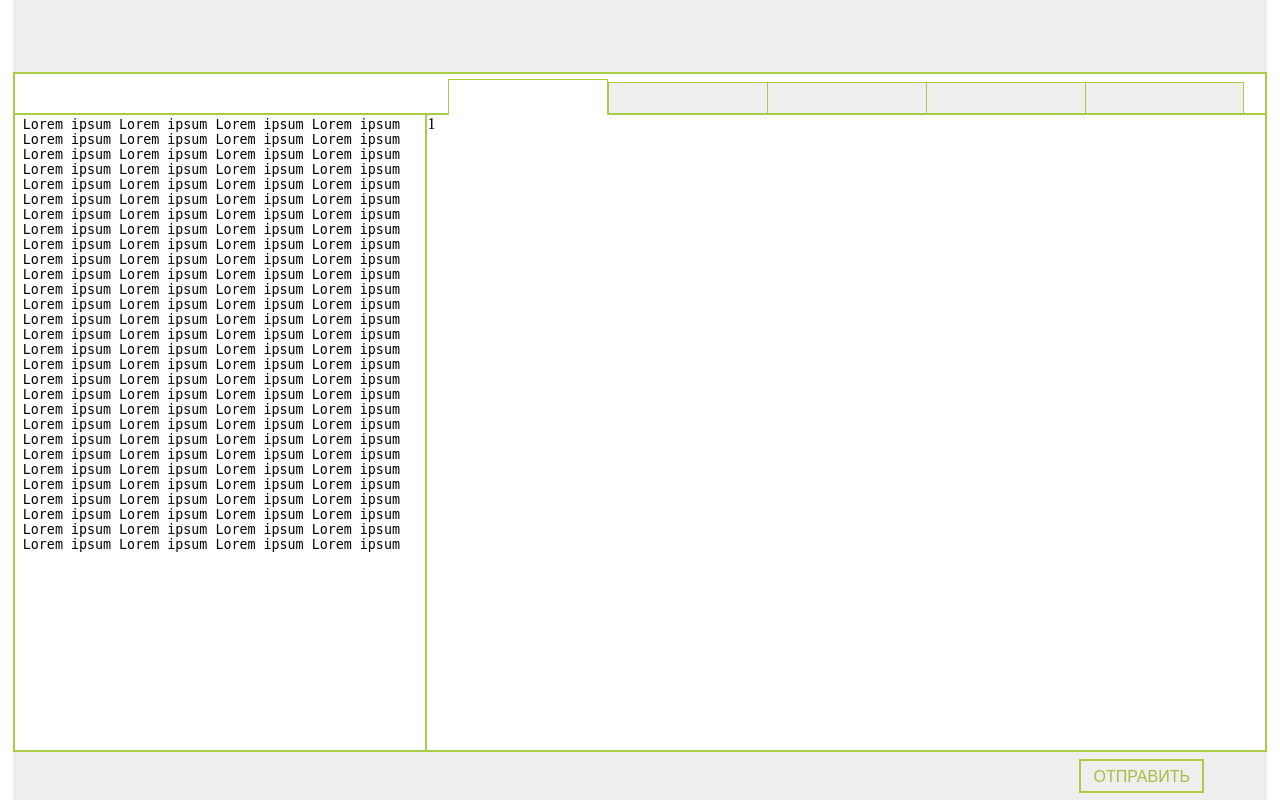
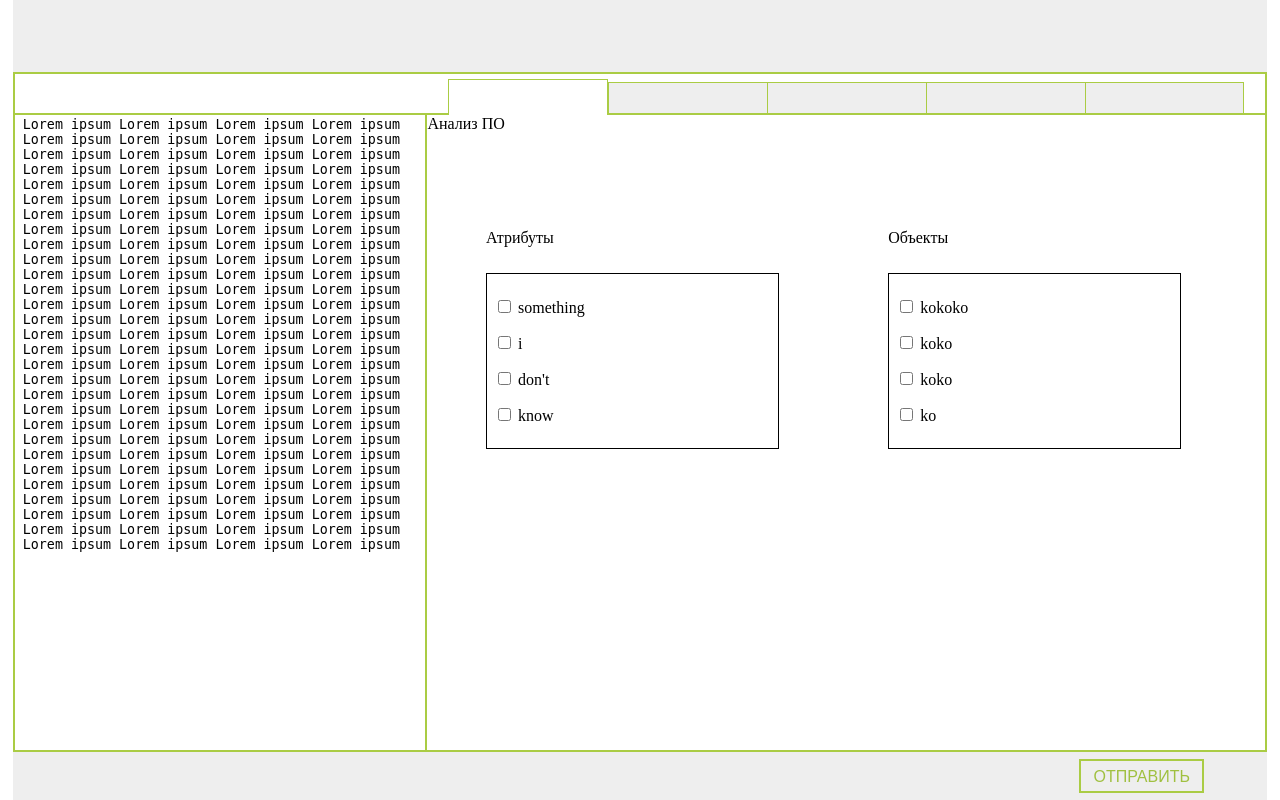
Before and after one commit to msemikin/cache, a PHP site: page /pg/workenv.html in a window 1280 px wide. Run offline with PHP 8.4, Linux system fonts and the light colour scheme.

Commit message:
добавлены блоки для текста,без выделения

```diff
--- a/WEB/css/css.css
+++ b/WEB/css/css.css
@@ -152,3 +152,34 @@ input, textarea, button {
     top: 100%;
     width: 100%;
 }
+
+.obectBox{
+    position: absolute;;
+    width: 35%;
+    padding: 7px;
+    padding-right: 20px;
+    border: solid 1px black;
+    left: 7%;
+    top: 25%;
+}
+.attributesBox{
+    position: absolute;
+    width: 35%;
+    padding: 7px;
+    padding-right: 20px;
+    border: solid 1px black;
+    left: 55%;
+    top: 25%;
+}
+.objectText
+{
+    position: absolute;
+    left: 7%;
+    top: 18%;
+}
+.attributesText
+{
+    position: absolute;
+    left: 55%;
+    top: 18%;
+}
--- a/WEB/pg/workenv.html
+++ b/WEB/pg/workenv.html
@@ -26,12 +26,34 @@
     <div class="left-div">
         <textarea class="main-text">Lorem ipsum Lorem ipsum Lorem ipsum Lorem ipsum Lorem ipsum Lorem ipsum Lorem ipsum Lorem ipsum Lorem ipsum Lorem ipsum Lorem ipsum Lorem ipsum Lorem ipsum Lorem ipsum Lorem ipsum Lorem ipsum Lorem ipsum Lorem ipsum Lorem ipsum Lorem ipsum Lorem ipsum Lorem ipsum Lorem ipsum Lorem ipsum Lorem ipsum Lorem ipsum Lorem ipsum Lorem ipsum Lorem ipsum Lorem ipsum Lorem ipsum Lorem ipsum Lorem ipsum Lorem ipsum Lorem ipsum Lorem ipsum Lorem ipsum Lorem ipsum Lorem ipsum Lorem ipsum Lorem ipsum Lorem ipsum Lorem ipsum Lorem ipsum Lorem ipsum Lorem ipsum Lorem ipsum Lorem ipsum Lorem ipsum Lorem ipsum Lorem ipsum Lorem ipsum Lorem ipsum Lorem ipsum Lorem ipsum Lorem ipsum Lorem ipsum Lorem ipsum Lorem ipsum Lorem ipsum Lorem ipsum Lorem ipsum Lorem ipsum Lorem ipsum Lorem ipsum Lorem ipsum Lorem ipsum Lorem ipsum Lorem ipsum Lorem ipsum Lorem ipsum Lorem ipsum Lorem ipsum Lorem ipsum Lorem ipsum Lorem ipsum Lorem ipsum Lorem ipsum Lorem ipsum Lorem ipsum Lorem ipsum Lorem ipsum Lorem ipsum Lorem ipsum Lorem ipsum Lorem ipsum Lorem ipsum Lorem ipsum Lorem ipsum Lorem ipsum Lorem ipsum Lorem ipsum Lorem ipsum Lorem ipsum Lorem ipsum Lorem ipsum Lorem ipsum Lorem ipsum Lorem ipsum Lorem ipsum Lorem ipsum Lorem ipsum Lorem ipsum Lorem ipsum Lorem ipsum Lorem ipsum Lorem ipsum Lorem ipsum Lorem ipsum Lorem ipsum Lorem ipsum Lorem ipsum Lorem ipsum Lorem ipsum Lorem ipsum Lorem ipsum </textarea></div>
     <div class="right-div">
-        <div id="div1" name="contentDiv">1</div>
+        <div id="div1" name="contentDiv">Анализ ПО
+        <div class="attributesText">
+            Объекты
+        </div>
+        <div class="objectText">
+            Атрибуты
+        </div>
+        <div class="obectBox">
+            <p><input type="checkbox" name="a" value="1">  something </p>
+            <p><input type="checkbox" name="a" value="2">  i </p>
+            <p><input type="checkbox" name="a" value="3">  don't </p>
+            <p><input type="checkbox" name="a" value="4">  know </p>
+        </div>
+        <div class="attributesBox">
+            <p><input type="checkbox" name="a" value="1">  kokoko </p>
+            <p><input type="checkbox" name="a" value="2">  koko </p>
+            <p><input type="checkbox" name="a" value="3">  koko </p>
+            <p><input type="checkbox" name="a" value="4">  ko </p>
+        </div>
+        </div>
+
+
         <div id="div2" name="contentDiv">2</div>
         <div id="div3" name="contentDiv">3</div>
         <div id="div4" name="contentDiv">4</div>
         <div id="div5" name="contentDiv">5</div>
     </div>
+
 </div>
 <!-- Footer -->
 <div class="footerDiv">
```
